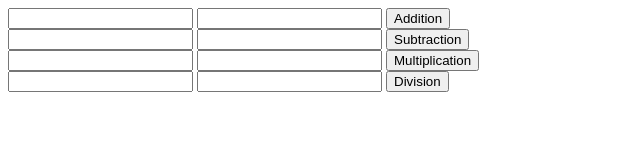
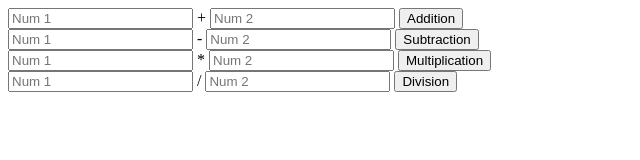
Before and after one commit to NazimAli28/Simple-Calculator-2, a plain HTML site: page index.html in a window 1280 px wide. Shown: the whole page, without its empty margins (0-640 px from the left). Drawn offline with Linux system fonts and the light colour scheme.

Commit message:
first commit

```diff
--- a/index.html
+++ b/index.html
@@ -10,20 +10,20 @@
 
 <body>
 
-    <input type="number" name="add1" id="add1">
-    <input type="number" name="add2" id="add2">
+    <input type="number" name="add1" id="add1" placeholder="Num 1"> +
+    <input type="number" name="add2" id="add2" placeholder="Num 2">
     <button onclick="add()">Addition</button>
     <br>
-    <input type="number" name="sub1" id="sub1">
-    <input type="number" name="sub2" id="sub2">
+    <input type="number" name="sub1" id="sub1" placeholder="Num 1"> -
+    <input type="number" name="sub2" id="sub2" placeholder="Num 2">
     <button onclick="sub()">Subtraction</button>
     <br>
-    <input type="number" name="mul1" id="mul1">
-    <input type="number" name="mul2" id="mul2">
+    <input type="number" name="mul1" id="mul1" placeholder="Num 1"> *
+    <input type="number" name="mul2" id="mul2" placeholder="Num 2">
     <button onclick="mul()">Multiplication</button>
     <br>
-    <input type="number" name="div1" id="div1">
-    <input type="number" name="div2" id="div2">
+    <input type="number" name="div1" id="div1" placeholder="Num 1"> /
+    <input type="number" name="div2" id="div2" placeholder="Num 2">
     <button onclick="div()">Division</button>
 
     <script src="./main.js"></script>
```
